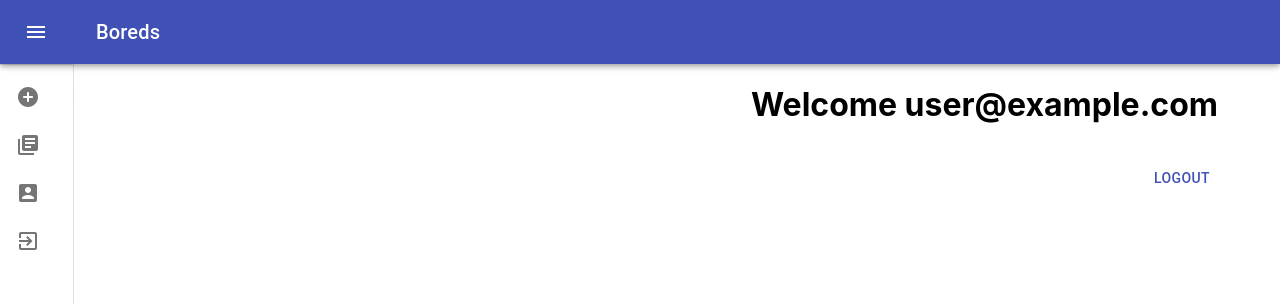
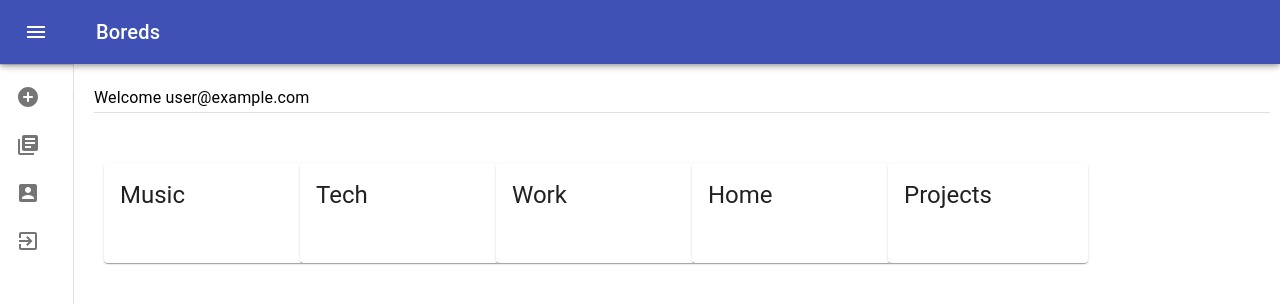
Before and after one commit to AdiPat/boreds, a React (Create React App) app: page /dashboard in a window 1280 px wide. Shown: the top 304 px of the page. Built offline with nearby package versions, Linux system fonts and the light colour scheme; no server answers; sample sign-in values are in the browser's storage.

Commit message:
Dashboard: Add boards data

```diff
--- a/src/dashboard/Dashboard.js
+++ b/src/dashboard/Dashboard.js
@@ -3,7 +3,13 @@ import { useHistory } from "react-router-dom";
 import { makeStyles, useTheme } from "@material-ui/core/styles";
 import Grid from "@material-ui/core/Grid";
 import Button from "@material-ui/core/Button";
+import Typography from "@material-ui/core/Typography";
+import Divider from "@material-ui/core/Divider";
+import Card from "@material-ui/core/Card";
+import CardContent from "@material-ui/core/CardContent";
+import CardActionArea from "@material-ui/core/CardActionArea";
 import firebase from "firebase/app";
+import { boardsData } from "./boardsData";
 import { DashDrawer } from "./DashDrawer";
 
 const useStyles = makeStyles((theme) => ({
@@ -18,6 +24,7 @@ const useStyles = makeStyles((theme) => ({
   content: {
     flexGrow: 1,
     padding: theme.spacing(8),
+    paddingRight: 0,
   },
 }));
 
@@ -49,15 +56,32 @@ function Dashboard(props) {
         handleLogout={handleLogout}
       ></DashDrawer>
       <main className={classes.content}>
-        <Grid container style={{ marginLeft: "10px" }}>
-          <Grid item xs={12} className={classes.toolbar}>
-            <h1>Welcome {props.user.email}</h1>
+        <Grid container style={{ marginLeft: "10px", padding: "20px" }}>
+          <Grid item xs={12} spacing={2}>
+            <Typography variant="subtitle1">
+              Welcome {props.user.email}
+            </Typography>
           </Grid>
-          <Grid item xs={12} className={classes.toolbar}>
-            <Button type="contained" color="primary" onClick={handleLogout}>
-              Logout
-            </Button>
+          <Grid item xs={12}>
+            <Divider />
           </Grid>
+        </Grid>
+        <Grid
+          container
+          alignItems="center"
+          style={{ marginLeft: "10px", padding: "20px" }}
+        >
+          {boardsData.map((boardItem) => (
+            <Grid item xs={2}>
+              <Card style={{ margin: "10px", width: "200px", height: "100px" }}>
+                <CardActionArea>
+                  <CardContent>
+                    <Typography variant="h5">{boardItem.title}</Typography>
+                  </CardContent>
+                </CardActionArea>
+              </Card>
+            </Grid>
+          ))}
         </Grid>
       </main>
     </div>
--- /dev/null
+++ b/src/dashboard/boardsData.js
@@ -0,0 +1,19 @@
+const boardsData = [
+  {
+    title: "Music",
+  },
+  {
+    title: "Tech",
+  },
+  {
+    title: "Work",
+  },
+  {
+    title: "Home",
+  },
+  {
+    title: "Projects",
+  },
+];
+
+export { boardsData };
```
